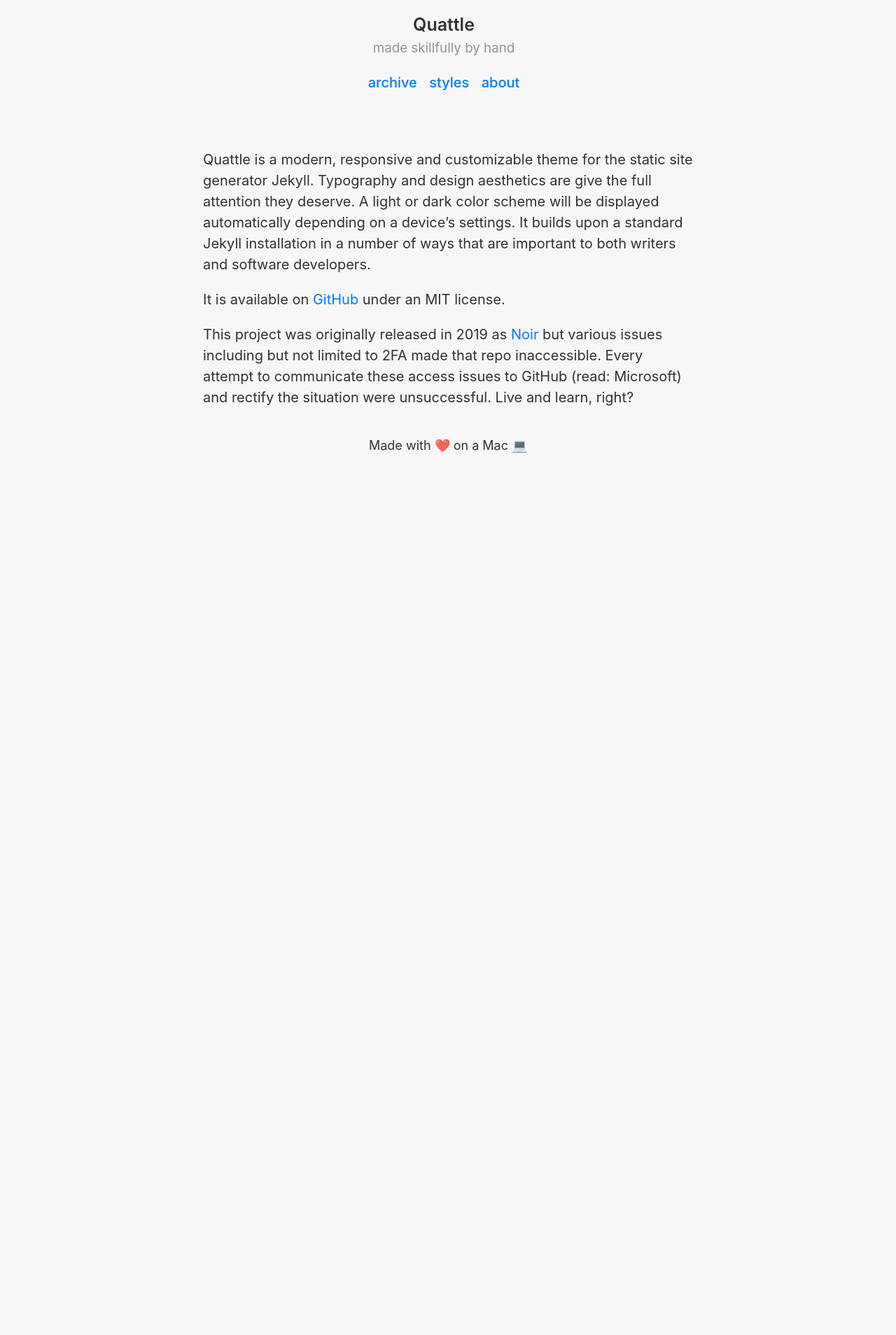
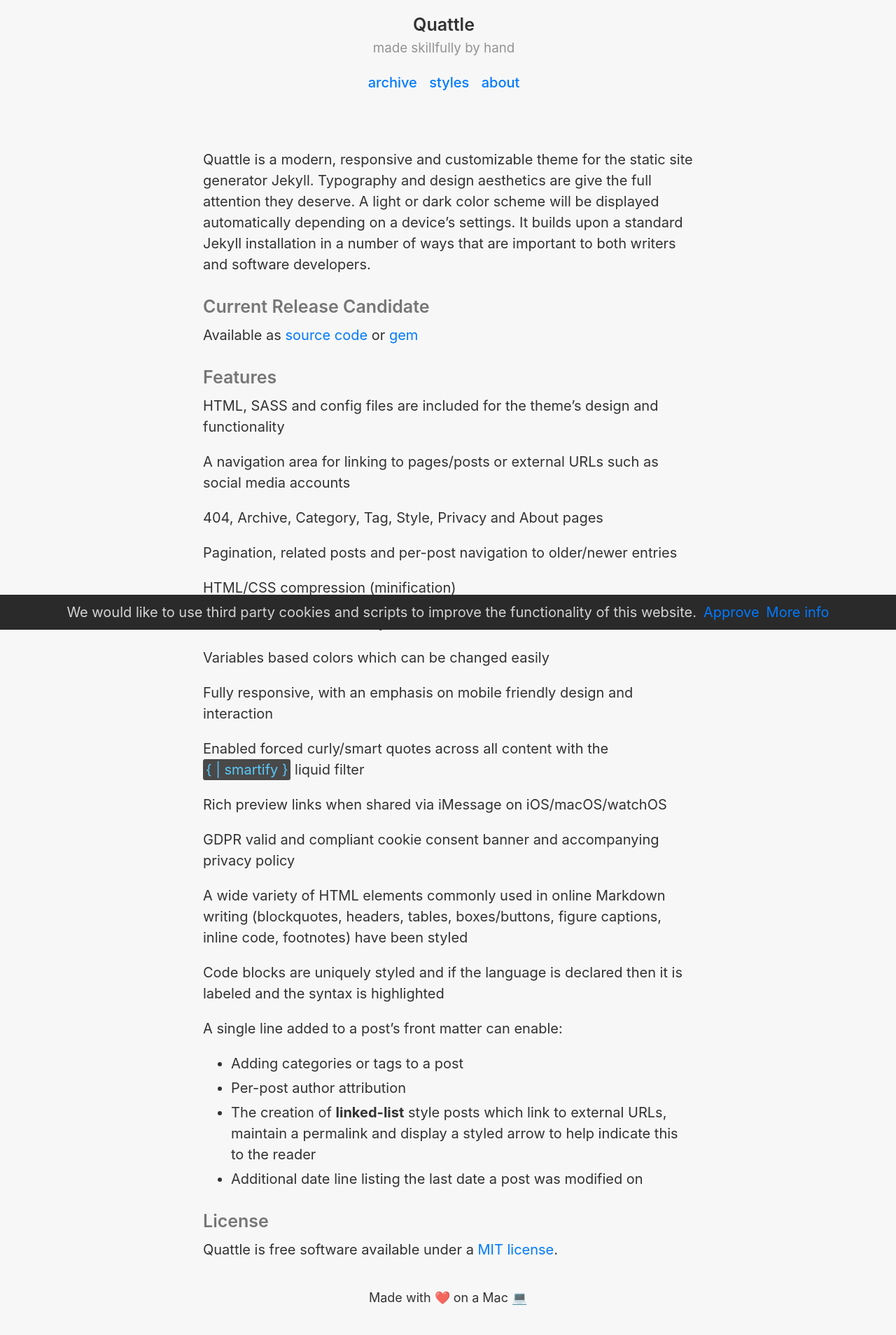
Before and after one commit to victorwynne/quattle, a Jekyll site: the page built from about.md, in a window 1280 px wide. Shown: the whole page at 70% size. Built offline with Jekyll 4.4.1, drawn with Linux system fonts in a browser that asks for light colours; before the commit the page ends 900 px from its top, so only the background shows below that.

Commit message:
v1.2.0
Created a GDPR valid and compliant cookie consent banner that appears at the bottom of the page. An accompanying privacy page has also been included

Add `{ % include yourscriptfile.js % }` to line 35 of `cookie-consent.html` in order for your script to run and cookie(s) to be created after the notice is accepted

Updated Ruby gem to v1.2

```diff
--- /dev/null
+++ b/_includes/cookie-consent.html
@@ -0,0 +1,45 @@
+<style>
+	#cookie-notice {padding: 0.5rem 1rem; display: none; text-align: center; position: fixed; bottom: 0; width: calc(100%); background: color(srgb 0.165 0.165 0.165); color: rgba(255,255,255,0.8);}
+	#cookie-notice a {display: inline-block; cursor: pointer; margin-left: 0.5rem;}
+	@media (max-width: 767px) {
+		#cookie-notice span {display: block; padding-top: 3px; margin-bottom: 1rem;}
+		#cookie-notice a {position: relative; bottom: 4px;}
+	}
+</style>
+<div id="cookie-notice"><span>We would like to use third party cookies and scripts to improve the functionality of this website.</span><a id="cookie-notice-accept" class="btn btn-primary btn-sm">Approve</a><a href="/privacy" class="btn btn-primary btn-sm">More info</a></div>
+<script>
+	function createCookie(name,value,days) {
+		var expires = "";
+		if (days) {
+			var date = new Date();
+			date.setTime(date.getTime() + (days*24*60*60*1000));
+			expires = "; expires=" + date.toUTCString();
+		}
+		document.cookie = name + "=" + value + expires + "; path=/";
+	}
+	function readCookie(name) {
+		var nameEQ = name + "=";
+		var ca = document.cookie.split(';');
+		for(var i=0;i < ca.length;i++) {
+			var c = ca[i];
+			while (c.charAt(0)==' ') c = c.substring(1,c.length);
+			if (c.indexOf(nameEQ) == 0) return c.substring(nameEQ.length,c.length);
+		}
+		return null;
+	}
+	function eraseCookie(name) {
+		createCookie(name,"",-1);
+	}
+
+	if(readCookie('cookie-notice-dismissed')=='true') {
+
+	} else {
+		document.getElementById('cookie-notice').style.display = 'block';
+	}
+	document.getElementById('cookie-notice-accept').addEventListener("click",function() {
+		createCookie('cookie-notice-dismissed','true',31);
+		document.getElementById('cookie-notice').style.display = 'none';
+		location.reload();
+	});
+
+</script>
--- a/_layouts/default.html
+++ b/_layouts/default.html
@@ -47,5 +47,9 @@
        ga('send', 'pageview');
      </script>
     {% endif %}
+
+    <!-- Add scripts to include by editing the below referenced HTML file -->
+    {% include cookie-consent.html%}
+
   </body>
 </html>
--- a/_layouts/post.html
+++ b/_layouts/post.html
@@ -24,7 +24,8 @@
   {%- if page.last_modified_at -%}
   <br><i>Last updated on: {{ page.last_modified_at | date_to_long_string: "ordinal", "US" }}</i>
   {%- endif -%}
-  </time>{% if page.link %}<span class="external-link">⌘ External Link</span>{% endif %}
+  </time>
+  {% if page.link %}<span class="external-link">⌘ External Link</span>{% endif %}
 
   {{ content | smartify }}
 
--- a/about.md
+++ b/about.md
@@ -6,6 +6,44 @@
 
 Quattle is a modern, responsive and customizable theme for the static site generator Jekyll. Typography and design aesthetics are give the full attention they deserve. A light or dark color scheme will be displayed automatically depending on a device's settings. It builds upon a standard Jekyll installation in a number of ways that are important to both writers and software developers.
 
-It is available on [GitHub](https://github.com/victorwynne/quattle) under an MIT license.
+### Current Release Candidate
 
-This project was originally released in 2019 as [Noir](https://github.com/essentialenemy/noir) but various issues including but not limited to 2FA made that repo inaccessible. Every attempt to communicate these access issues to GitHub (read: Microsoft) and rectify the situation were unsuccessful. Live and learn, right?
+Available as [source code](https://github.com/victorwynne/quattle/releases) or [gem](https://rubygems.org/gems/Quattle)
+
+### Features
+
+HTML, SASS and config files are included for the theme's design and functionality
+
+A navigation area for linking to pages/posts or external URLs such as social media accounts
+
+404, Archive, Category, Tag, Style, Privacy and About pages
+
+Pagination, related posts and per-post navigation to older/newer entries
+
+HTML/CSS compression (minification)
+
+A favicon and valid Atom syndicated feed
+
+Variables based colors which can be changed easily
+
+Fully responsive, with an emphasis on mobile friendly design and interaction
+
+Enabled forced curly/smart quotes across all content with the `{ | smartify }` liquid filter
+
+Rich preview links when shared via iMessage on iOS/macOS/watchOS
+
+GDPR valid and compliant cookie consent banner and accompanying privacy policy
+
+A wide variety of HTML elements commonly used in online Markdown writing (blockquotes, headers, tables, boxes/buttons, figure captions, inline code, footnotes) have been styled
+
+Code blocks are uniquely styled and if the language is declared then it is labeled and the syntax is highlighted
+
+A single line added to a post's front matter can enable:
+* Adding categories or tags to a post
+* Per-post author attribution
+* The creation of **linked-list** style posts which link to external URLs, maintain a permalink and display a styled arrow to help indicate this to the reader
+* Additional date line listing the last date a post was modified on
+
+### License
+
+Quattle is free software available under a [MIT license](https://github.com/victorwynne/quattle/blob/main/LICENSE).
```
Also changed, not shown: _posts/2021-12-07-older-blog-post.md (deleted, +0 -9 lines), _posts/2021-12-08-example-blog-post.md (deleted, +0 -18 lines), _posts/2021-12-10-what-is-jekyll.md (added, +38 -0 lines), _posts/2021-12-16-v1-2-now-available.md (added, +17 -0 lines), privacy.md (added, +177 -0 lines), quattle.gemspec, 2 other files.
